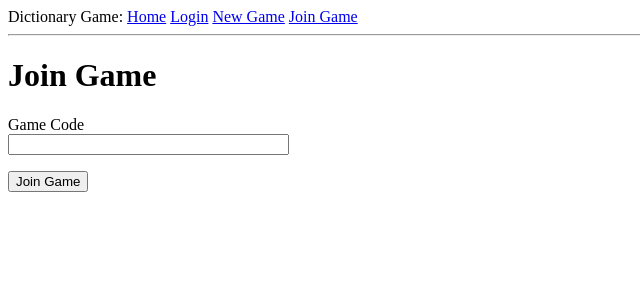
After one commit to maxwell-schwartz/DictionaryGame, a Flask app: page /join_game in a window 1280 px wide. The commit adds this page. Shown: the top 300 px of the page, without its empty margins (0-640 px from the left). Run offline with Flask 3, Linux system fonts and the light colour scheme.

Commit message:
Add Game table and place-holder game forms

```diff
--- a/app/forms.py
+++ b/app/forms.py
@@ -8,3 +8,12 @@ class LoginForm(FlaskForm):
     password = PasswordField("Password", validators=[DataRequired()])
     remember_me = BooleanField("Remember Me")
     submit = SubmitField("Sign In")
+
+
+class JoinGameForm(FlaskForm):
+    game_code = StringField("Game Code")
+    submit = SubmitField("Join Game")
+
+
+class EmptyForm(FlaskForm):
+    submit = SubmitField('Submit')
--- a/app/routes.py
+++ b/app/routes.py
@@ -1,8 +1,8 @@
-from flask import render_template, redirect, url_for, flash
+from flask import render_template, redirect, url_for, flash, request
 from flask_login import current_user, login_user
 
-from app import app
-from app.forms import LoginForm
+from app import app, db
+from app.forms import LoginForm, EmptyForm, JoinGameForm
 from app.models import User
 
 
@@ -26,3 +26,20 @@ def login():
         login_user(user, remember=form.remember_me.data)
         return redirect(url_for("index"))
     return render_template("login.html", title="Sign in", form=form)
+
+
+@app.route("/new_game", methods=["GET", "POST"])
+def create_game():
+    form = EmptyForm()
+    if request.method == "POST":
+        return render_template("create_game.html", form=form, code="ABCD")
+    return render_template("create_game.html", form=form)
+
+
+@app.route("/join_game", methods=["GET", "POST"])
+def join_game():
+    form = JoinGameForm()
+    if request.method == "POST":
+        flash(f"Joined game {form.game_code.data}")
+        return redirect(url_for("index"))
+    return render_template("join_game.html", form=form)
--- a/app/templates/base.html
+++ b/app/templates/base.html
@@ -12,6 +12,8 @@
             Dictionary Game:
             <a href="{{ url_for('index') }}">Home</a>
             <a href="{{ url_for('login') }}">Login</a>
+            <a href="{{ url_for('create_game') }}">New Game</a>
+            <a href="{{ url_for('join_game') }}">Join Game</a>
         </div>
         <hr>
         {% with messages = get_flashed_messages() %}
--- /dev/null
+++ b/app/templates/join_game.html
@@ -0,0 +1,16 @@
+{% extends "base.html" %}
+
+{% block content %}
+    <h1>Join Game</h1>
+    <form action="" method="post" novalidate>
+        <p>
+            {{ form.game_code.label }}<br>
+            {{ form.game_code(size=32) }}
+            {% for error in form.game_code.errors %}
+            <span style="color: red;">{{ error }}</span>
+            {% endfor %}
+        </p>
+        <p>{{ form.submit() }}</p>
+    </form>
+
+{% endblock %}
--- a/dictionary_game.py
+++ b/dictionary_game.py
@@ -1,7 +1,7 @@
 from app import app, db
-from app.models import User
+from app.models import User, Game
 
 
 @app.shell_context_processor
 def make_shell_context():
-    return {"db": db, "User": User}
+    return {"db": db, "User": User, "Game": Game}
```
Also changed, not shown: app/models.py (+10 -0 lines), app/templates/create_game.html (added, +12 -0 lines), migrations/versions/24ba25a68219_game_table.py (added, +41 -0 lines), app.db.
